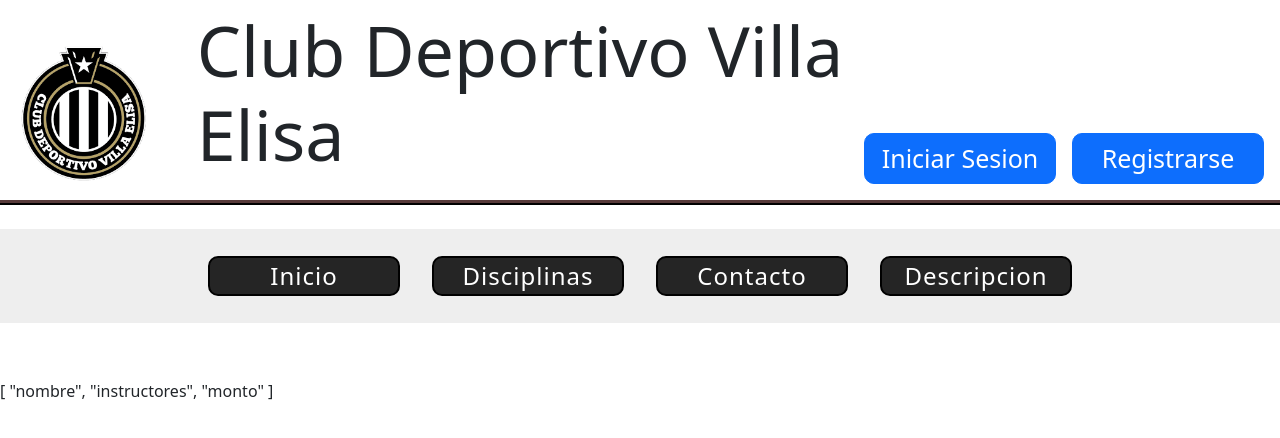
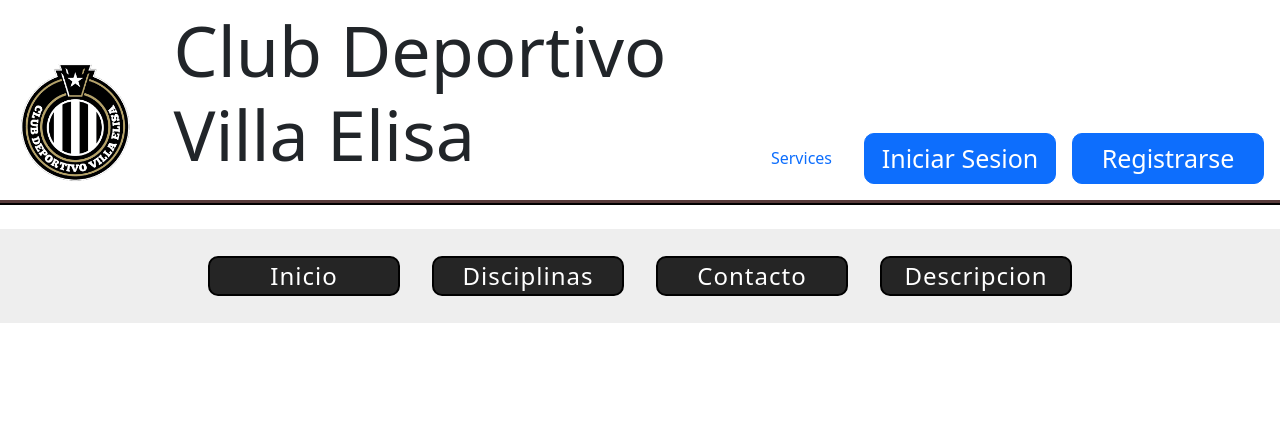
Before and after one commit to joaquingrosso/Proyecto-de-Software, a Vue app in the folder portal/: page /disciplinas in a window 1280 px wide. Shown: the top 438 px of the page. Built offline with nearby package versions, Linux system fonts and the light colour scheme; no server answers.

Commit message:
se creo el login con el token jwt

```diff
--- a/portal/src/App.vue
+++ b/portal/src/App.vue
@@ -1,4 +1,5 @@
 <script setup>
+// import { RouterLink, RouterView } from "vue-router";
 import { RouterLink, RouterView } from "vue-router";
 </script>
 
@@ -12,6 +13,7 @@ import { RouterLink, RouterView } from "vue-router";
       <h1>Club Deportivo Villa Elisa</h1>
     </div>
     <div class="box_buttons">
+      <router-link to="/services" class="nav-link">Services</router-link>
       <a href="/login"><button type="button" class="btn btn-primary">Iniciar Sesion</button></a>
       <a href="/register"><button type="button" class="btn btn-primary">Registrarse</button></a>
     </div>
@@ -33,8 +35,7 @@ import { RouterLink, RouterView } from "vue-router";
     </div>
   </nav>
 
-
-  <RouterView/>
+ <RouterView/>
 
 
 </template>
--- /dev/null
+++ b/portal/src/components/Login.vue
@@ -0,0 +1,10 @@
+<script setup>
+import LoginViewVue from '../views/LoginView.vue';
+
+</script>
+
+<template>
+    <LoginViewVue>
+
+    </LoginViewVue>
+</template>
--- a/portal/src/router/index.js
+++ b/portal/src/router/index.js
@@ -14,7 +14,7 @@ const router = createRouter({
     {
       path: "/login",
       name: "login",
-      component: () => import("../views/LoginView.vue"),
+      component: () => import("../components/Login.vue"),
     },
        // ruta al register
        {
--- a/portal/src/views/DisciplinasView.vue
+++ b/portal/src/views/DisciplinasView.vue
@@ -37,14 +37,8 @@ export default {
   name: 'Main',
   data () {
     return {
-      // mensaje: ' '
-      mensaje: ['nombre', 'instructores', 'monto'],
-        id: "",
-        nombre: "",
-        instructores: "",
-        monto: "",
-        postres: [], // Creamos este array para almacenar los datos JSON
-    }
+        mensaje: ' '
+      }
   },
   methods: {
     getMensaje () {
--- a/portal/src/views/LoginView.vue
+++ b/portal/src/views/LoginView.vue
@@ -1,6 +1,8 @@
 
 <template>
+
     <form>
+
       <h1 class="h3 mb-3 fw-normal">Inicio Sesion</h1>
 
       <input type="email" class="form-control" placeholder="Email" required>
@@ -9,4 +11,5 @@
 
       <button class="w-100 btn btn-lg btn-primary" type="submit">Sign in</button>
     </form>
+
   </template>
```
